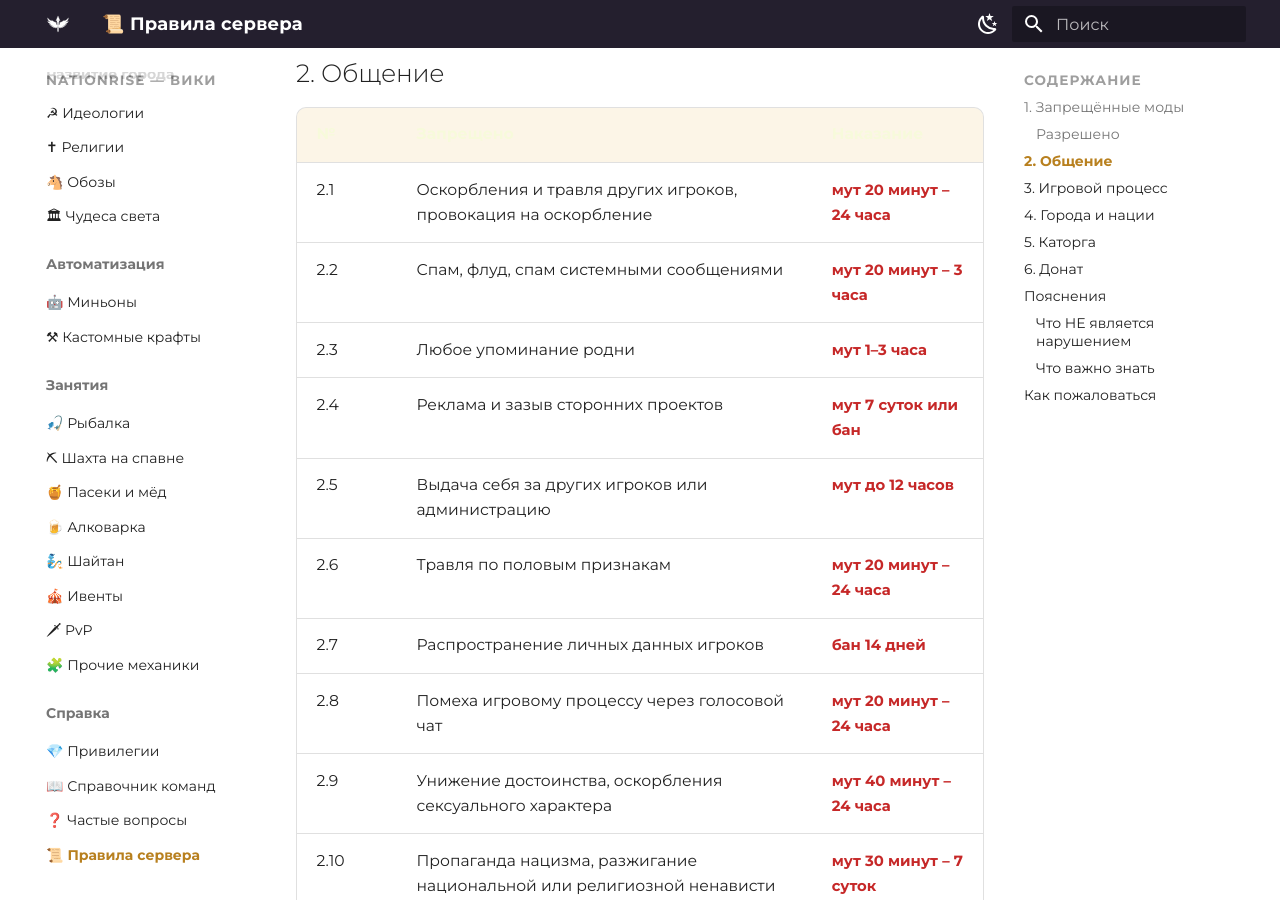
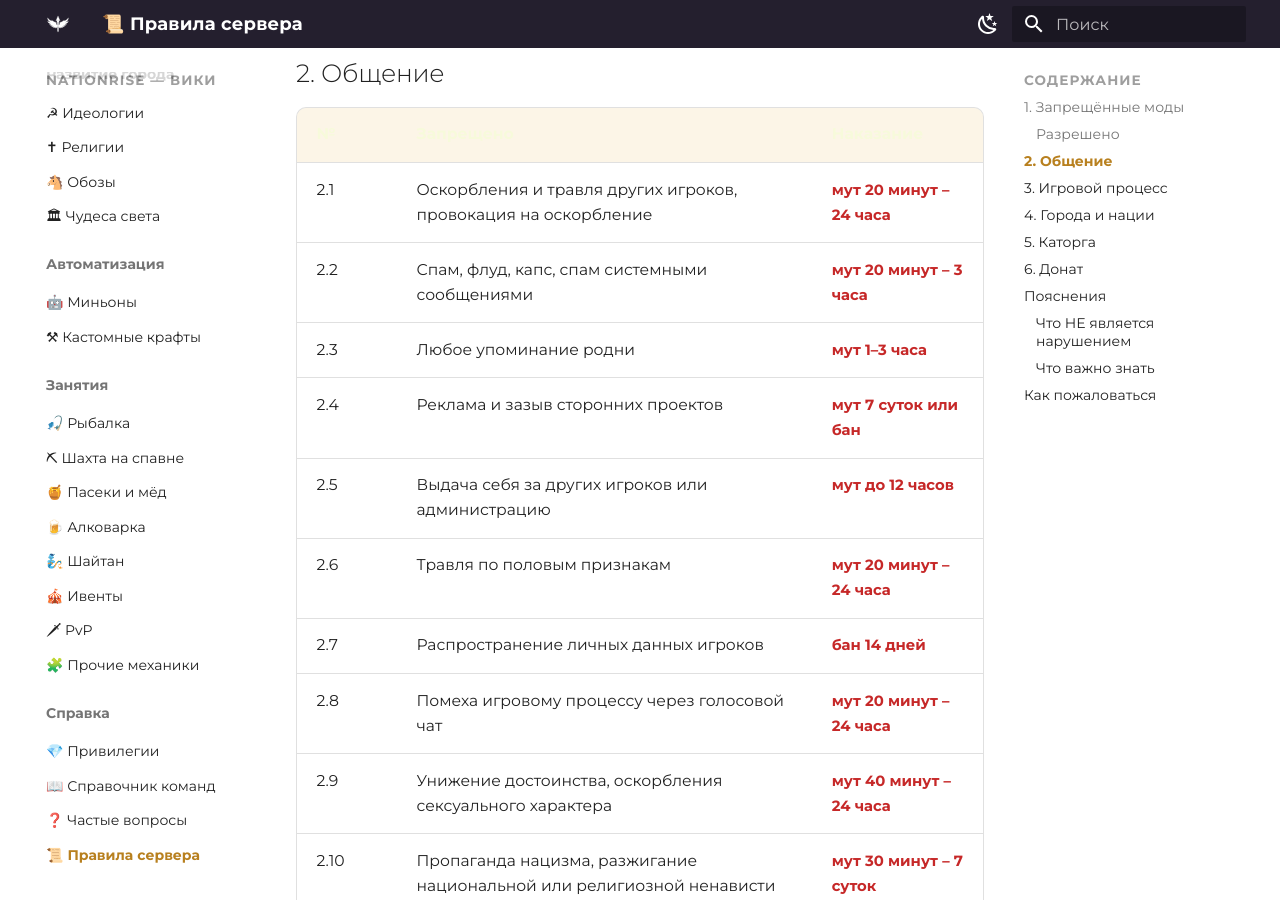
Before and after one commit to zixSSSed/NationRise-Wiki, an MkDocs documentation site: the page built from docs/rules.md, in a window 1280 px wide and 900 px high, scrolled down 2123 px. Built offline with MkDocs 1.6.1 and Material for MkDocs 9.7.7, drawn with Linux system fonts in a browser that asks for light colours.

Commit message:
Update rules.md

```diff
--- a/docs/rules.md
+++ b/docs/rules.md
@@ -46,7 +46,7 @@
 | № | Запрещено | Наказание |
 |---|---|---|
 | 2.1 | Оскорбления и травля других игроков, провокация на оскорбление | <span class="nak">мут 20 минут – 24 часа</span> |
-| 2.2 | Спам, флуд, спам системными сообщениями | <span class="nak">мут 20 минут – 3 часа</span> |
+| 2.2 | Спам, флуд, капс, спам системными сообщениями | <span class="nak">мут 20 минут – 3 часа</span> |
 | 2.3 | Любое упоминание родни | <span class="nak">мут 1–3 часа</span> |
 | 2.4 | Реклама и зазыв сторонних проектов | <span class="nak">мут 7 суток или бан</span> |
 | 2.5 | Выдача себя за других игроков или администрацию | <span class="nak">мут до 12 часов</span> |
```
